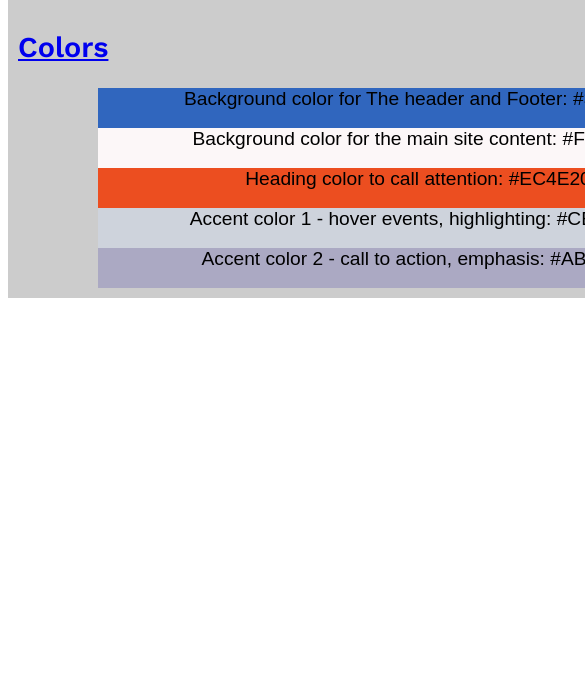
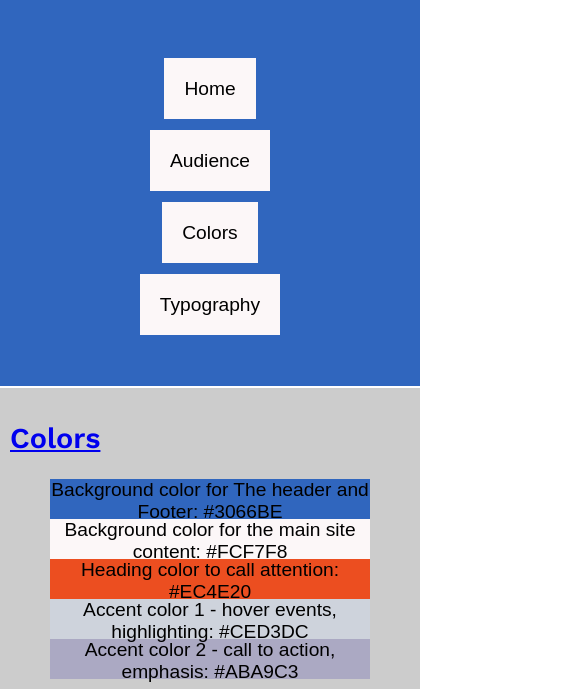
Before and after one commit to mr-beale/mr-beale.github.io, a plain HTML site: page Lesson2/color-scheme.html in a window 390 px wide. Shown: the part 222-911 px from the top of the page, 585 px wide, since content can reach past the window. Before the commit the page ends 844 px from the top, so only its background shows below. Drawn offline with nearby package versions, Linux system fonts and the light colour scheme; a web font is replaced by a local one.

Commit message:
Added responsive css

```diff
--- a/Lesson2/color-scheme.html
+++ b/Lesson2/color-scheme.html
@@ -7,8 +7,10 @@
     <meta name="viewport" content="width=device-width, initial-scale=1">
     <title>Cloud Dandruff</title>
     <meta name="author" content="Joshua A. Beale">
-    <meta name="description" content="Website plan for the weather site - Cloud-Dandruff.com">
+    <meta name="description" content="Color scheme plan for the weather website - Cloud-Dandruff.com">
+    <link rel="stylesheet" href="css/normalize.css">
     <link rel="stylesheet" href="css/style.css">
+    <link rel="stylesheet" href="css/small.css">
   </head>
 
   <body>
```
